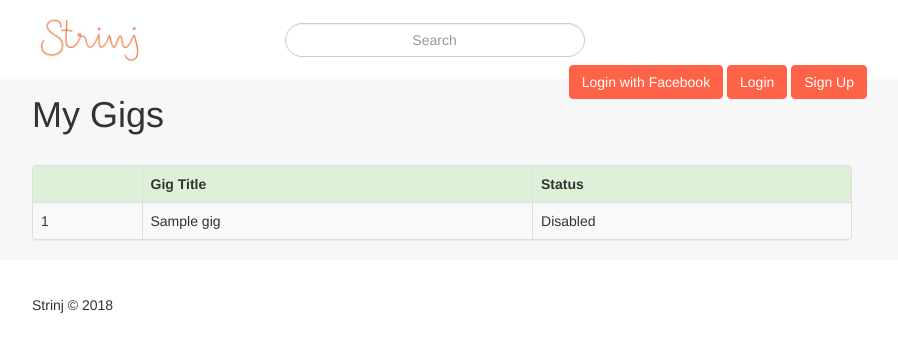
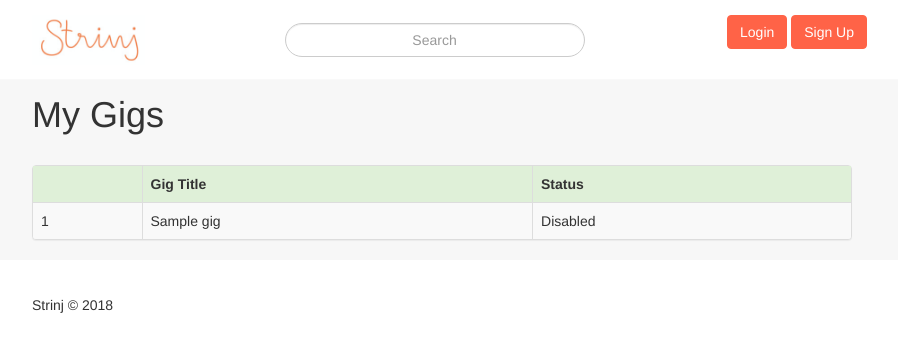
Before and after one commit to tuandang/strinj, a Django app: template sixerrapp/templates/my_gigs.html in a window 1280 px wide. Shown: the top 352 px of the page, without its empty margins (198-1096 px from the left). Run offline with Django 3.2, Linux system fonts and the light colour scheme; the template is opened without the code that fills it: most values are stand-ins (such as "Sample title", 1, 10 or a date in 2020); parts of the project's set-up code (start-up, migrations or seed data) failed here and were passed over; some libraries are stand-ins or nearby versions.

Commit message:
log in sign up

```diff
--- a/sixerrapp/templates/base.html
+++ b/sixerrapp/templates/base.html
@@ -58,8 +58,6 @@
                 </ul>
               </li>
             {% else %}
-            <a class="btn btn-success" href="{% url 'social:begin' 'facebook' %}?next={{request.path}}">Login with Facebook</a>
-
                 <a class="btn btn-success" href="{% url 'login' %}">Login</a>
                 <a class="btn btn-success" href="{% url 'register' %}">Sign Up</a>
             {% endif %}
```
